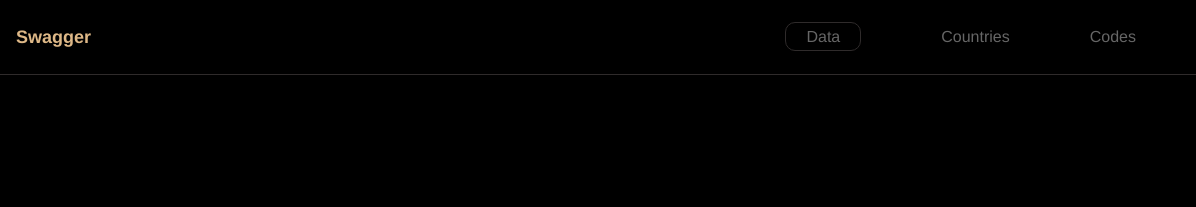
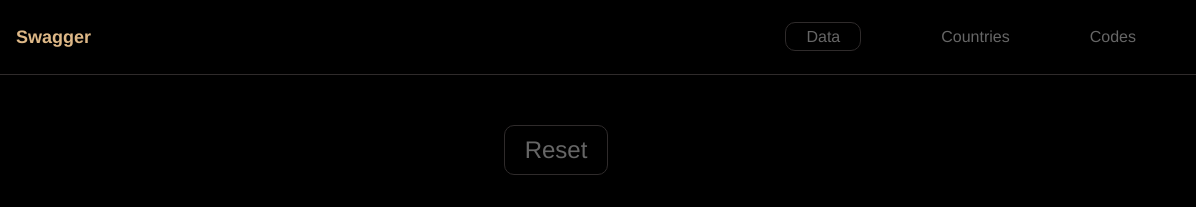
Before and after one commit to Antjrobles/API-boilerplate, a website: page public/index.html in a window 1280 px wide. Shown: the top 207 px of the page, 84-1280 px from the left. Drawn offline with Linux system fonts and the light colour scheme.

Commit message:
button added and styled

```diff
--- a/public/css/styles.css
+++ b/public/css/styles.css
@@ -14,6 +14,7 @@
     align-items: center;
     background-color: #000;
     padding: 15px 20px;
+    margin-bottom: 50px;
 }
 
 .navbar_logo {
@@ -95,6 +96,22 @@ a:hover {
 
 /* MAIN */
 
+.btn {
+    display: block;
+    margin: 0 auto;
+    text-decoration: none;
+    transition: color 1s ease;
+    border-radius: 10px;
+    padding: 10px 20px;
+    border: 0.6px solid #2f2b2b;
+    font-size: 1.5rem;
+}
+
+.btn:hover {
+    color: #fff;
+    background-color: #2f2b2b;
+}
+
 h1 {
     margin-top: 100px;
     font-weight: 100;
--- a/public/index.html
+++ b/public/index.html
@@ -27,6 +27,8 @@
 
         <div id="json-container"></div>
 
+        <button class="btn" id="btn">Reset</button>
+
         <h1>Express Server</h1>
         <p>Express server with Swagger documentation</p>
     </main>
```
